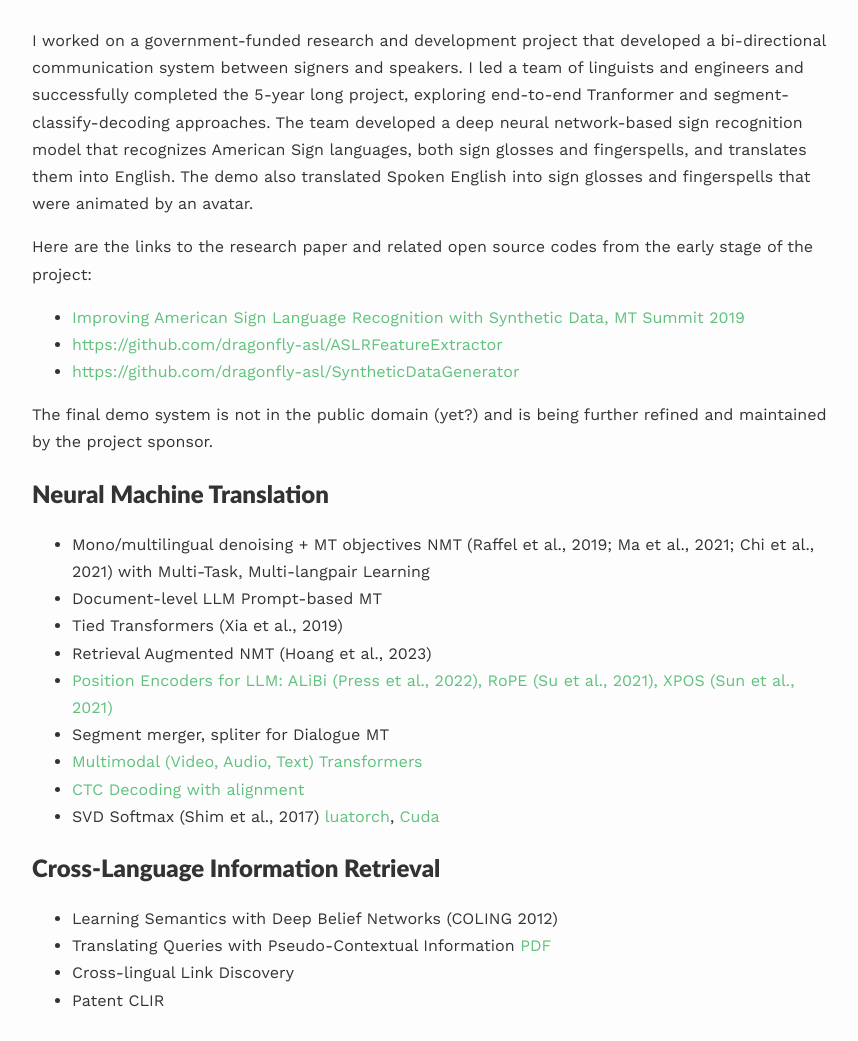
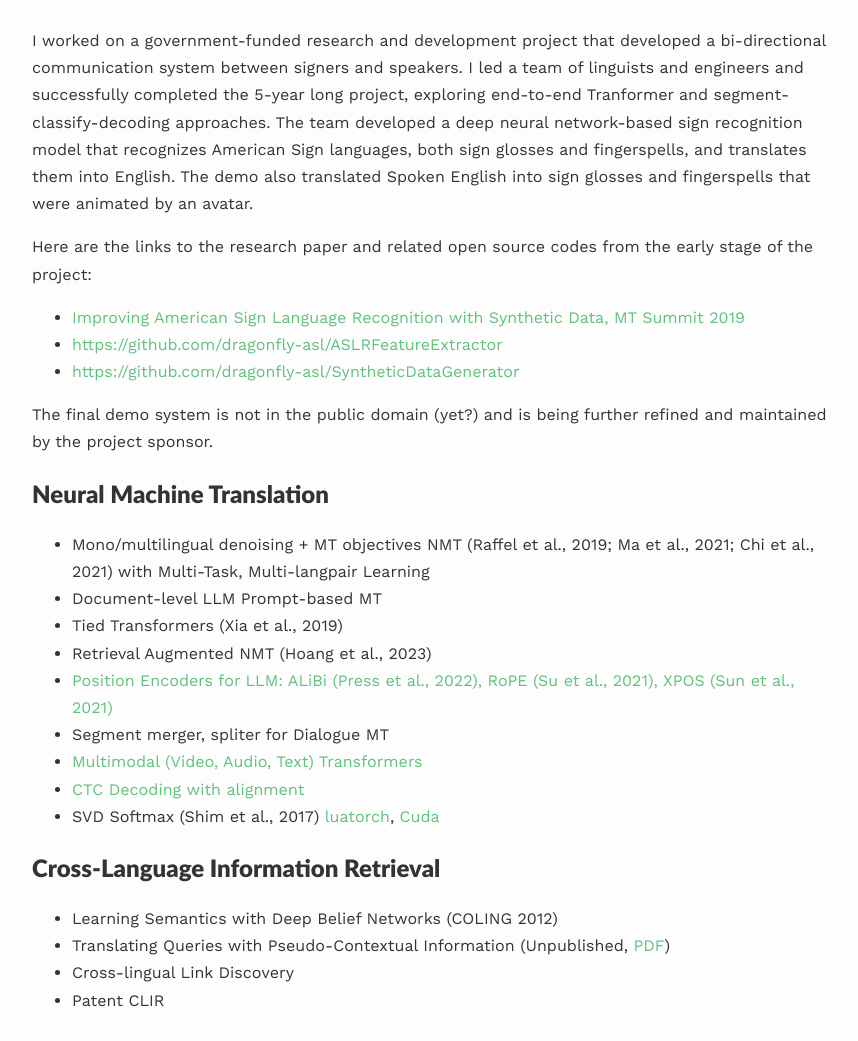
Before and after one commit to jungikim/jungikim.github.io, a Jekyll site: the page built from _pages/projects.md, in a window 1280 px wide, cut to the strip 480-1521 px from the top of the page. Shown: the whole strip, without its empty margins (208-1066 px from the left). Built offline with Jekyll 4.4.1, drawn with Linux system fonts in a browser that asks for light colours; nearby versions of some CDN libraries; a style sheet for code colours, icons or effects is not loaded.

Commit message:
Update projects.md

```diff
--- a/_pages/projects.md
+++ b/_pages/projects.md
@@ -48,7 +48,7 @@ The final demo system is not in the public domain (yet?) and is being further re
 
 ## Cross-Language Information Retrieval
  - Learning Semantics with Deep Belief Networks (COLING 2012)
- - Translating Queries with Pseudo-Contextual Information [PDF](https://drive.google.com/file/d/1tMhYKwKk-Cuw1SBWZgCfcPTfCVRM47p9/view)
+ - Translating Queries with Pseudo-Contextual Information (Unpublished, [PDF](https://drive.google.com/file/d/1tMhYKwKk-Cuw1SBWZgCfcPTfCVRM47p9/view))
  - Cross-lingual Link Discovery
  - Patent CLIR
 
```
